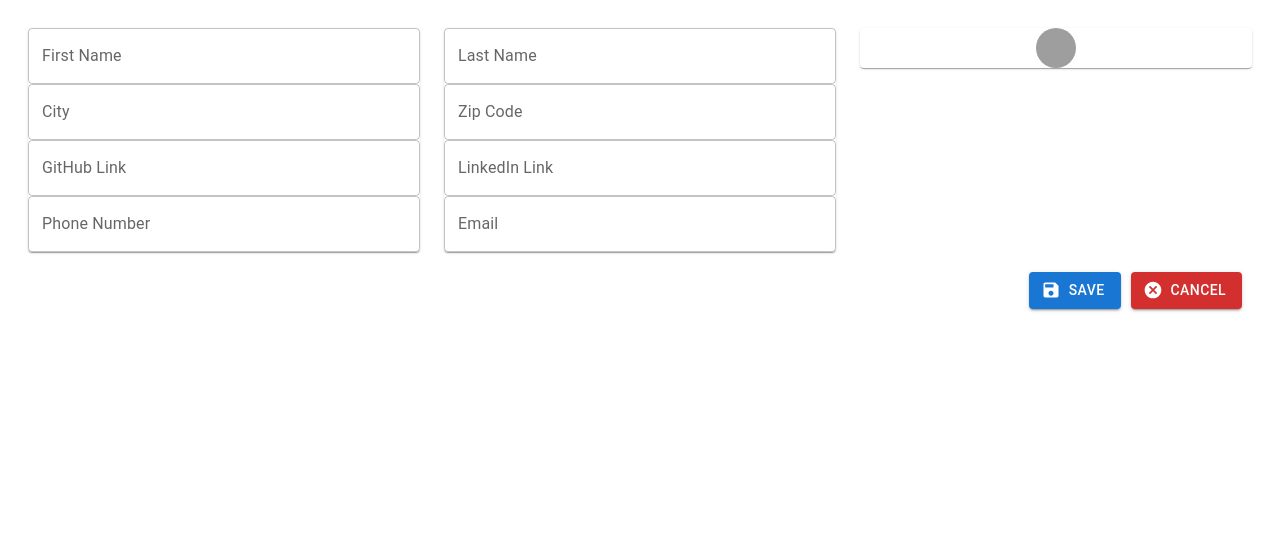
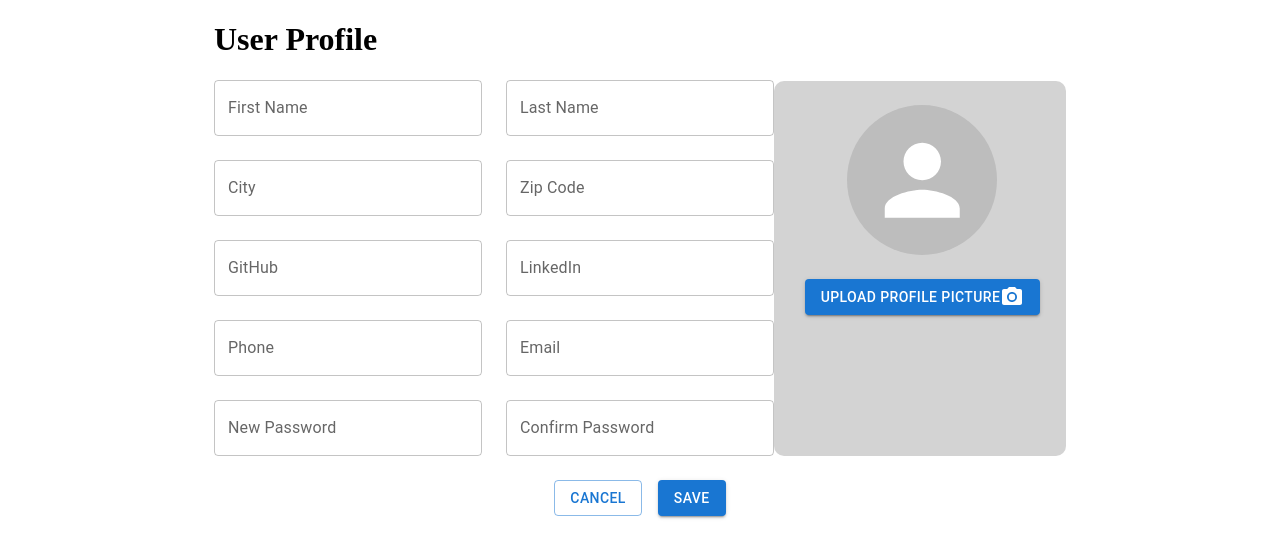
Before and after one commit to nurlanimamali95/BookYourFuture, a React app in the folder client/: page /userProfile in a window 1280 px wide. Shown: the top 558 px of the page. Built offline with nearby package versions, Linux system fonts and the light colour scheme; grey boxes are pictures that could not be loaded.

Commit message:
User profile Page updated

```diff
--- a/client/src/pages/userProfilePage/userProfilePage.css
+++ /dev/null
@@ -1,20 +0,0 @@
-.profile-container {
-  padding: 20px;
-}
-
-.avatar {
-  width: 100px;
-  height: 100px;
-  margin: 0 auto;
-  margin-bottom: 20px;
-}
-
-.buttons-container {
-  margin-top: 20px;
-  display: flex;
-  justify-content: flex-end;
-}
-
-.buttons-container button {
-  margin-right: 10px;
-}
--- a/client/src/pages/userProfilePage/userProfilePage.js
+++ b/client/src/pages/userProfilePage/userProfilePage.js
@@ -1,118 +1,79 @@
-import React, { useState } from "react";
-import { TextField, Button, Avatar, Grid, Paper } from "@mui/material";
-import { Save, Cancel } from "@mui/icons-material";
-import "./userProfilePage.css";
+import React from "react";
+import {
+  Container,
+  Grid,
+  TextField,
+  Button,
+  Stack,
+  Avatar,
+} from "@mui/material";
+import { PhotoCamera } from "@mui/icons-material";
 
 const UserProfilePage = () => {
-  const [profileData, setProfileData] = useState({
-    firstName: "",
-    lastName: "",
-    city: "",
-    zipCode: "",
-    githubLink: "",
-    linkedInLink: "",
-    phoneNumber: "",
-    email: "",
-  });
-
-  const handleInputChange = (field, value) => {
-    setProfileData((prevData) => ({ ...prevData, [field]: value }));
-  };
-
-  const handleSave = () => {
-    // Handle saving data, sending to an API, profileData
-  };
-
   return (
-    <div className="profile-container">
+    <Container maxWidth="md">
+      <h1>User Profile</h1>
       <Grid container spacing={3}>
-        <Grid item xs={12} md={4}>
-          <Paper className={"profile-paper column"}>
+        <Grid item xs={4}>
+          <Stack spacing={3}>
+            <TextField label="First Name" variant="outlined" fullWidth />
+            <TextField label="City" variant="outlined" fullWidth />
+            <TextField label="GitHub" variant="outlined" fullWidth />
+            <TextField label="Phone" variant="outlined" fullWidth />
             <TextField
-              label="First Name"
+              label="New Password"
+              type="password"
+              variant="outlined"
               fullWidth
-              value={profileData.firstName}
-              onChange={(e) => handleInputChange("firstName", e.target.value)}
+            />
+          </Stack>
+        </Grid>
+        <Grid item xs={4}>
+          <Stack spacing={3}>
+            <TextField label="Last Name" variant="outlined" fullWidth />
+            <TextField label="Zip Code" variant="outlined" fullWidth />
+            <TextField label="LinkedIn" variant="outlined" fullWidth />
+            <TextField
+              label="Email"
+              type="email"
+              variant="outlined"
+              fullWidth
             />
             <TextField
-              label="City"
+              label="Confirm Password"
+              type="password"
+              variant="outlined"
               fullWidth
-              value={profileData.city}
-              onChange={(e) => handleInputChange("city", e.target.value)}
             />
-            <TextField
-              label="GitHub Link"
-              fullWidth
-              value={profileData.githubLink}
-              onChange={(e) => handleInputChange("githubLink", e.target.value)}
-            />
-            <TextField
-              label="Phone Number"
-              fullWidth
-              value={profileData.phoneNumber}
-              onChange={(e) => handleInputChange("phoneNumber", e.target.value)}
-            />
-          </Paper>
+          </Stack>
         </Grid>
-        <Grid item xs={12} md={4}>
-          <Paper className={"profile-paper column"}>
-            <TextField
-              label="Last Name"
-              fullWidth
-              value={profileData.lastName}
-              onChange={(e) => handleInputChange("lastName", e.target.value)}
-            />
-            <TextField
-              label="Zip Code"
-              fullWidth
-              value={profileData.zipCode}
-              onChange={(e) => handleInputChange("zipCode", e.target.value)}
-            />
-            <TextField
-              label="LinkedIn Link"
-              fullWidth
-              value={profileData.linkedInLink}
-              onChange={(e) =>
-                handleInputChange("linkedInLink", e.target.value)
-              }
-            />
-            <TextField
-              label="Email"
-              fullWidth
-              value={profileData.email}
-              onChange={(e) => handleInputChange("email", e.target.value)}
-            />
-          </Paper>
-        </Grid>
-        <Grid item xs={12} md={4}>
-          <Paper className={"profile-paper column"}>
-            <Avatar
-              alt="Profile Picture"
-              src="/path-to-your-profile-picture.jpg"
-              className="avatar"
-            />
-          </Paper>
+        <Grid
+          item
+          xs={4}
+          style={{
+            backgroundColor: "lightgrey",
+            paddingLeft: "5px",
+            marginTop: "25px",
+            borderRadius: "10px",
+          }}
+        >
+          <Stack spacing={3} alignItems="center">
+            <Avatar sx={{ width: 150, height: 150 }} />
+            <Button variant="contained" component="label">
+              Upload Profile Picture
+              <input type="file" hidden />
+              <PhotoCamera />
+            </Button>
+          </Stack>
         </Grid>
       </Grid>
-      <div className="buttons-container">
-        <Button
-          className="save--btn"
-          variant="contained"
-          startIcon={<Save />}
-          onClick={handleSave}
-        >
+      <Stack direction="row" justifyContent="center" spacing={2} mt={3}>
+        <Button variant="outlined">Cancel</Button>
+        <Button variant="contained" color="primary">
           Save
         </Button>
-        <Button
-          className="cancel--btn"
-          variant="contained"
-          startIcon={<Cancel />}
-          color="error"
-        >
-          Cancel
-        </Button>
-      </div>
-    </div>
+      </Stack>
+    </Container>
   );
 };
 
```
